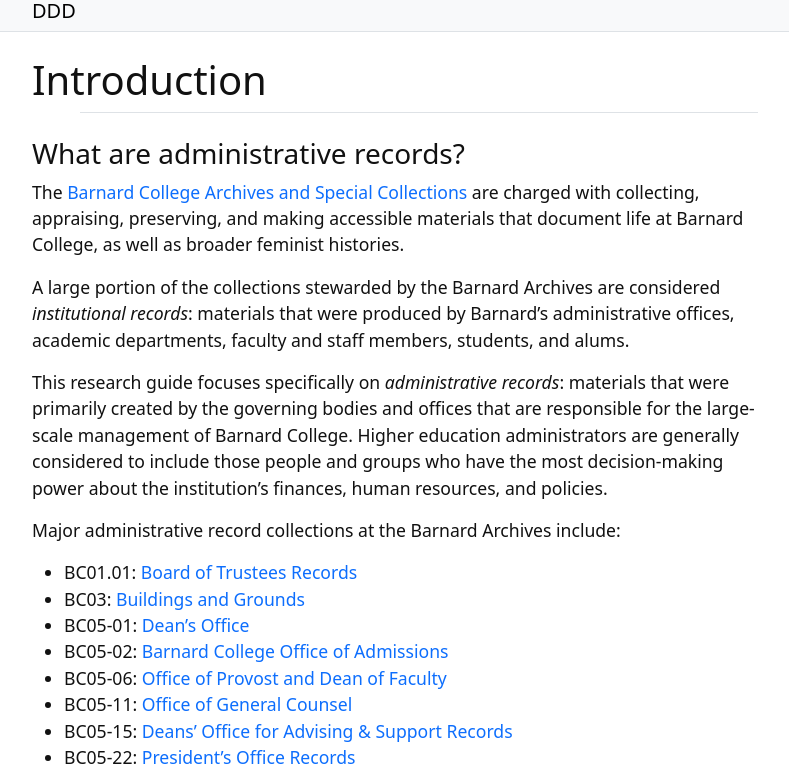
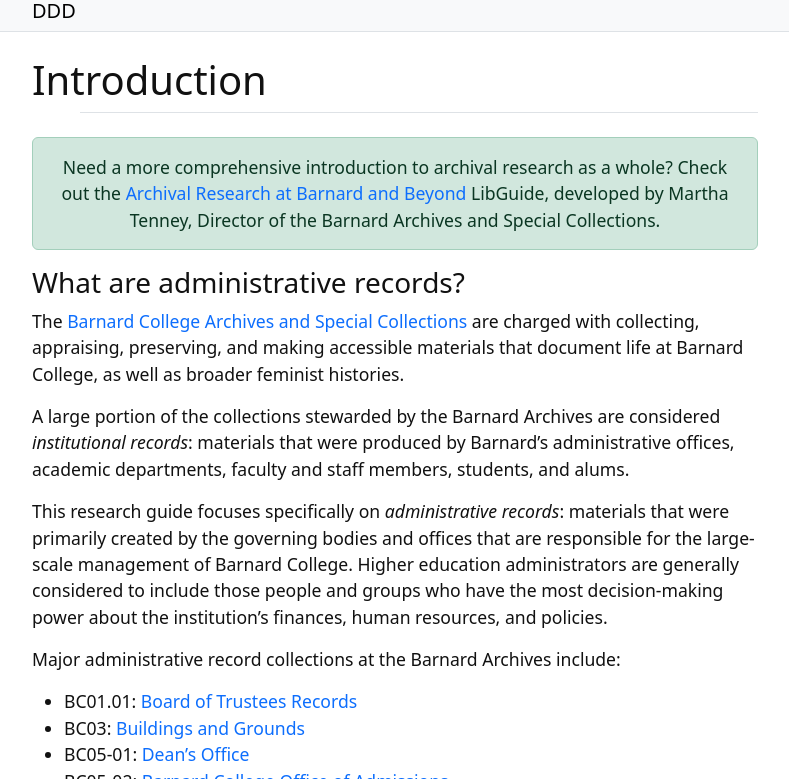
Before and after one commit to katelynautumn28/ddd-research-guide, a Jekyll site: the page built from content/1-intro.md, in a window 1280 px wide and 900 px high, cut to the strip 121-900 px from the top of the window. Shown: the whole strip, without its empty margins (245-1034 px from the left). Built offline with Jekyll 4.4.1, drawn with Linux system fonts in a browser that asks for light colours.

Commit message:
Update 1-intro.md

```diff
--- a/content/1-intro.md
+++ b/content/1-intro.md
@@ -2,6 +2,7 @@
 title: Introduction
 nav: Intro
 ---
+{% include alert.html text="Need a more comprehensive introduction to archival research as a whole? Check out the [Archival Research at Barnard and Beyond](https://guides.library.barnard.edu/archivalresearch/archives) LibGuide, developed by Martha Tenney, Director of the Barnard Archives and Special Collections." align="center" color="success" %}
 
 ### What are administrative records?
 
```
